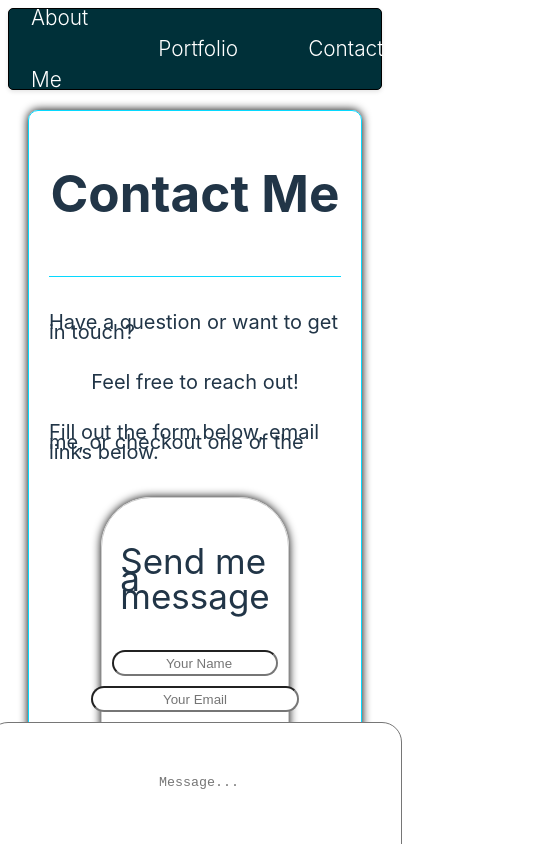
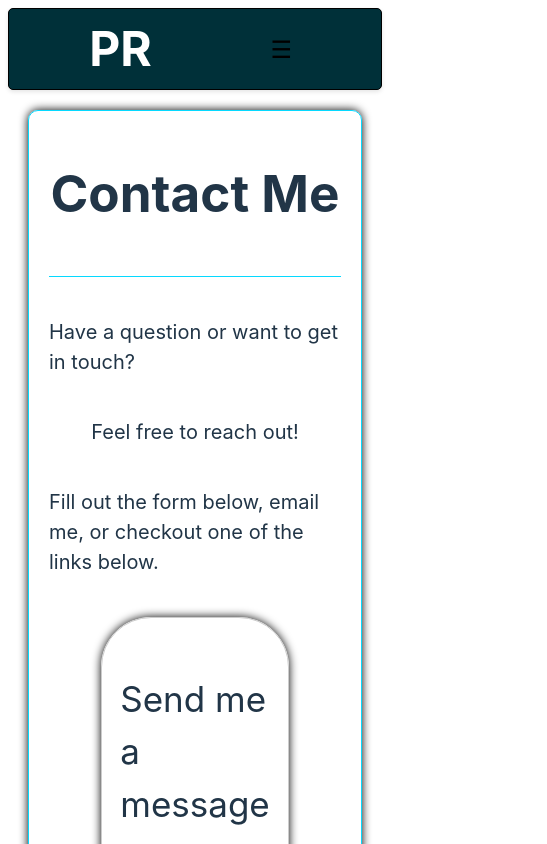
Before and after one commit to PaulRusz/PaulRsPortfolio, a React (Vite) app: page /Contact in a window 390 px wide. Shown: the top 844 px of the page, 547 px wide, since content can reach past the window. Built offline with nearby package versions, Linux system fonts and the light colour scheme.

Commit message:
changed css to help with mobile settings

```diff
--- a/src/components/Navbar.jsx
+++ b/src/components/Navbar.jsx
@@ -1,8 +1,11 @@
 // Imports the Navbar.css to grant access to additional classNames
+import { useState } from 'react';
 import '../styles/Navbar.css';
 import { Link } from 'react-router-dom';
 
 function Navbar() {
+
+    const [showMenu, setShowMenu ] = useState(false)
 
     return (
 
@@ -11,11 +14,17 @@ function Navbar() {
                 <p className="logo"> PR </p>
             </div>
 
+            <button className="hamburger-menu" onClick={() => setShowMenu(!showMenu)}>
+                &#9776;
+                </button>
 
+
+            <div className={`links ${showMenu ? 'show' : ''}`}>
             <Link to="/" className="links">About Me</Link>
             <Link to="/portfolio" className="links">Portfolio</Link>
             <Link to="/contact" className="links">Contact</Link>
             <Link to="/resume" className="links">Resume</Link>
+            </div>
 
 
         </nav>
--- a/src/styles/Contact.css
+++ b/src/styles/Contact.css
@@ -13,7 +13,7 @@
 
 .contact-container p {
     font-size: 20px;
-    line-height: .5;
+
 }
 
 .contact-form {
@@ -47,7 +47,7 @@
 .email {
     margin-bottom: 10px;
     height: 20px;
-    width: 200px;
+    width: 40%;
     border-radius: 50px;
 }
 
@@ -58,7 +58,7 @@
 .message {
     margin-bottom: 10px;
     height: 150px;
-    width: 400px;
+    width: 60%;
     border-radius: 20px;
 }
 
--- a/src/styles/Navbar.css
+++ b/src/styles/Navbar.css
@@ -1,3 +1,5 @@
+
+
 .navbar {
     background: #003039;
     height: 60px;
@@ -49,3 +51,39 @@
     color: black;
     background-color: #99efff;
 }
+
+
+.hamburger-menu {
+    display: none; /* Hide the hamburger menu button by default */
+}
+
+@media (max-width: 768px) {
+    .hamburger-menu {
+        display: block; /* Show the hamburger menu button on smaller screens */
+        font-size: 1.5rem;
+        background: none;
+        border: none;
+        cursor: pointer;
+    }
+
+    .links.show {
+        display: flex; /* Show the links when the menu is toggled */
+    }
+
+    .links {
+        display: none; /* Hide the links by default on smaller screens */
+        flex-direction: column; /* Display the links vertically on smaller screens */
+        position: relative;
+        top: 60px; /* Adjust the top position to align with the navbar */
+        background: #003039; /* Set background color for the dropdown menu */
+        width: 50%;
+        max-height: 50px; /* Set a maximum height for the dropdown menu */
+        text-align: center;
+        overflow-x: visible;
+    }
+
+    .links a {
+        display: block;
+        padding: 10px;
+    }
+}
```
